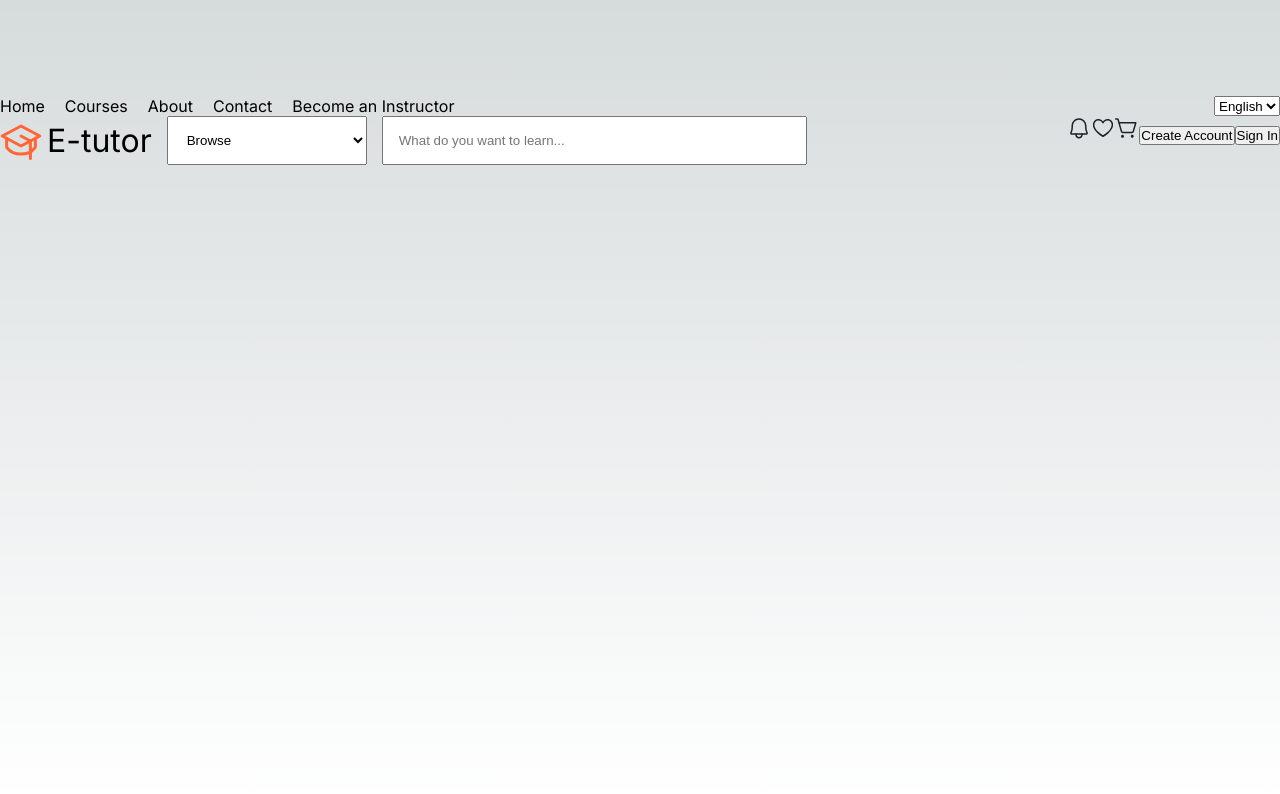
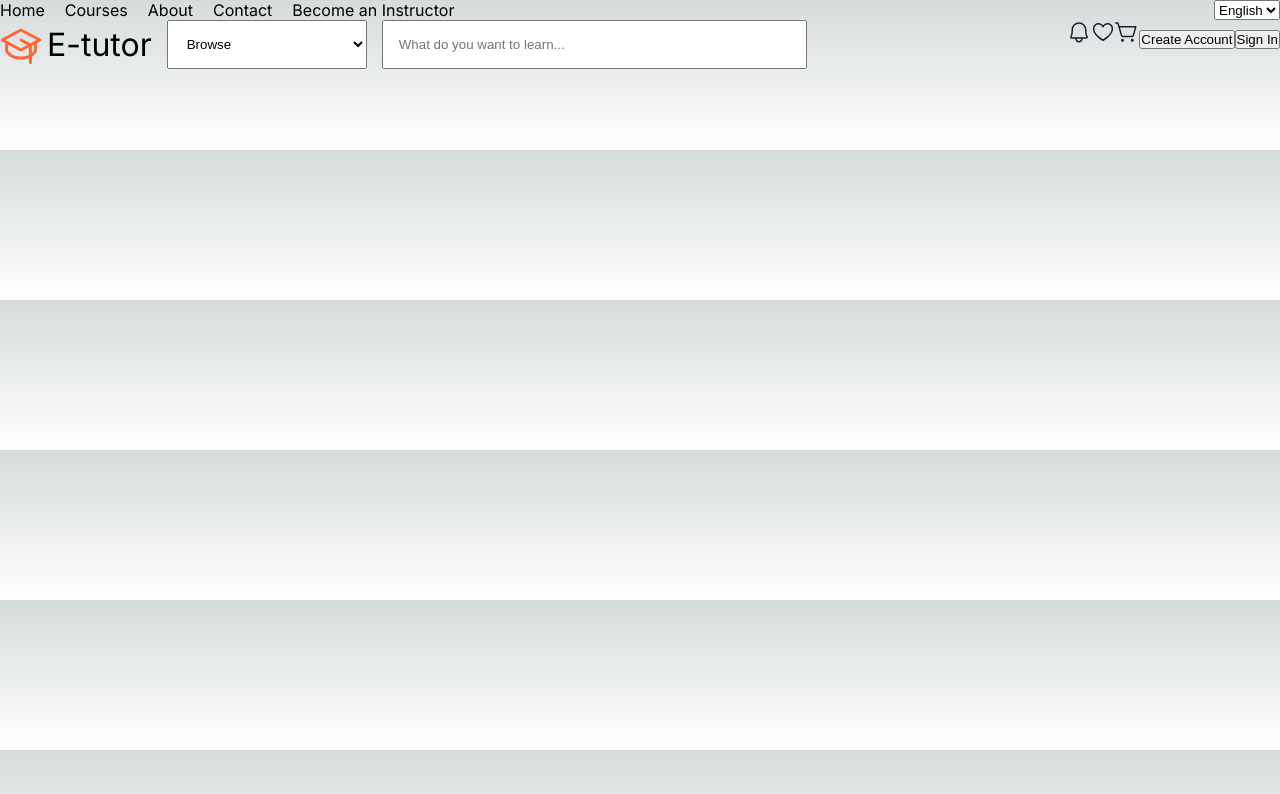
Before and after one commit to archis-academy/june-frontend-e-tutor-lms-1, a Next.js app: page / in a window 1280 px wide. Shown: the top 794 px of the page. Built offline with nearby package versions, Linux system fonts and the light colour scheme.

Commit message:
Refactored file structure

```diff
--- a/src/app/layout.tsx
+++ b/src/app/layout.tsx
@@ -1,6 +1,7 @@
 import type { Metadata } from "next";
 import { Inter } from "next/font/google";
 import "./globals.css";
+import Header from "@/components/Header/Header";
 
 const inter = Inter({ subsets: ["latin"] });
 
@@ -16,7 +17,11 @@
 }>) {
   return (
     <html lang="en">
-      <body className={inter.className}>{children}</body>
+      <body className={inter.className}>
+        <Header />
+
+        {children}
+      </body>
     </html>
   );
 }
--- a/src/app/page.tsx
+++ b/src/app/page.tsx
@@ -1,11 +1,5 @@
-import Image from "next/image";
 import styles from "./page.module.css";
-import Header from "./components/Header/Header";
 
 export default function Home() {
-  return (
-    <main className={styles.main}>
-      <Header />
-    </main>
-  );
+  return <main></main>;
 }
```
Also changed, not shown: src/components/Header/Header.module.scss (renamed from src/app/components/Header/Header.module.scss), src/components/Header/Header.tsx (renamed from src/app/components/Header/Header.tsx).
